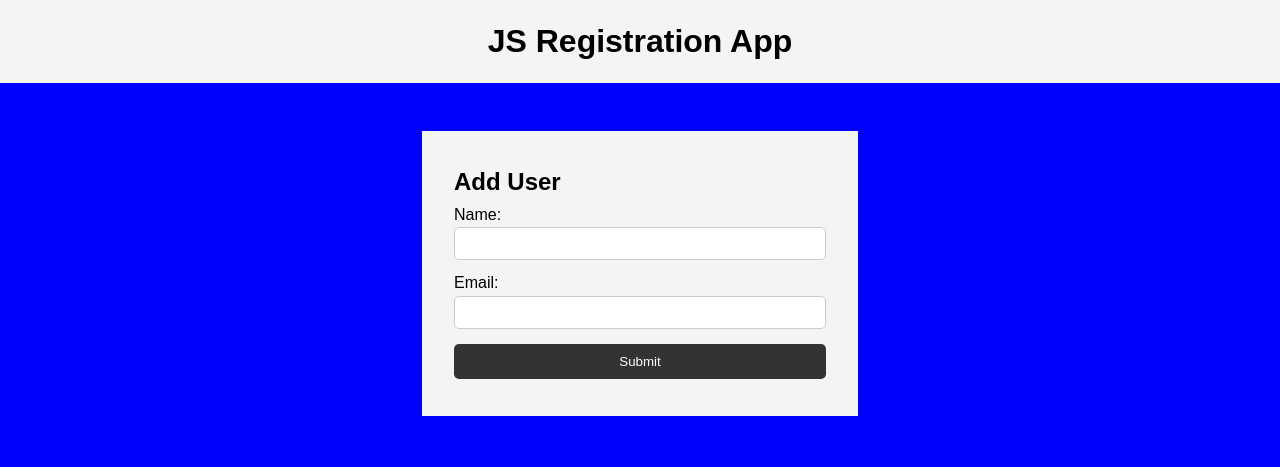
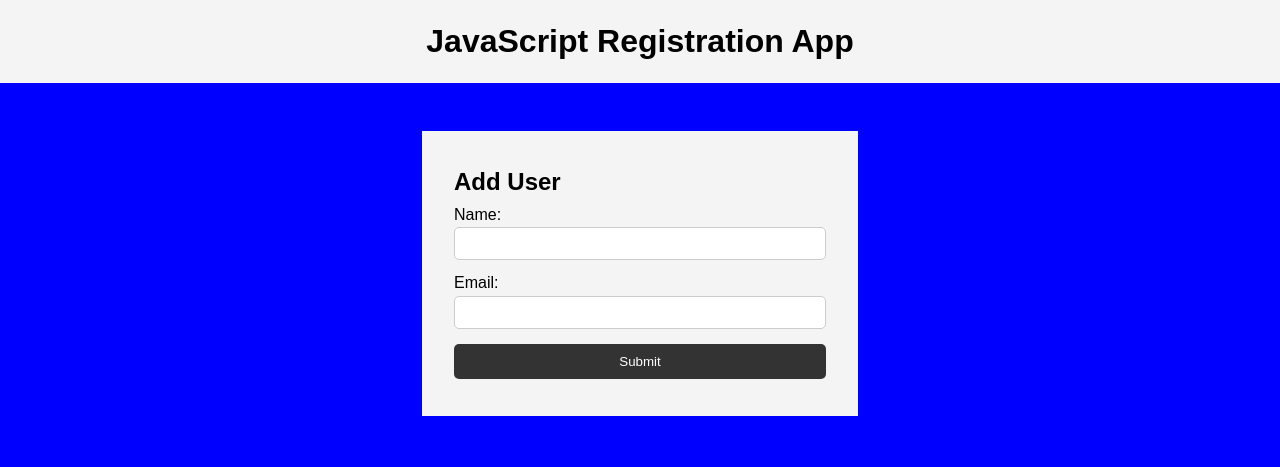
Before and after one commit to ElectronicKriss/es6-Registration-form, a plain HTML site: page index.html in a window 1280 px wide. Drawn offline with Linux system fonts and the light colour scheme.

Commit message:
Changed h1 text

```diff
--- a/index.html
+++ b/index.html
@@ -9,7 +9,7 @@
   </head>
   <body>
     <header>
-      <h1>JS Registration App</h1>
+      <h1>JavaScript Registration App</h1>
     </header>
 
     <section class="container">
```
